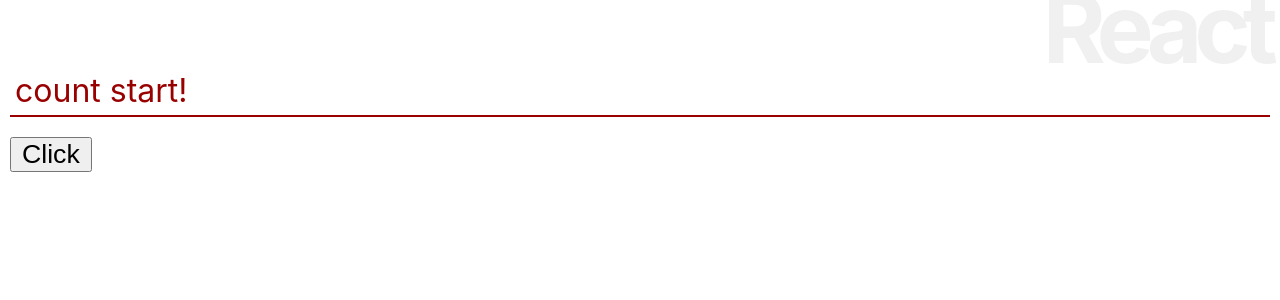
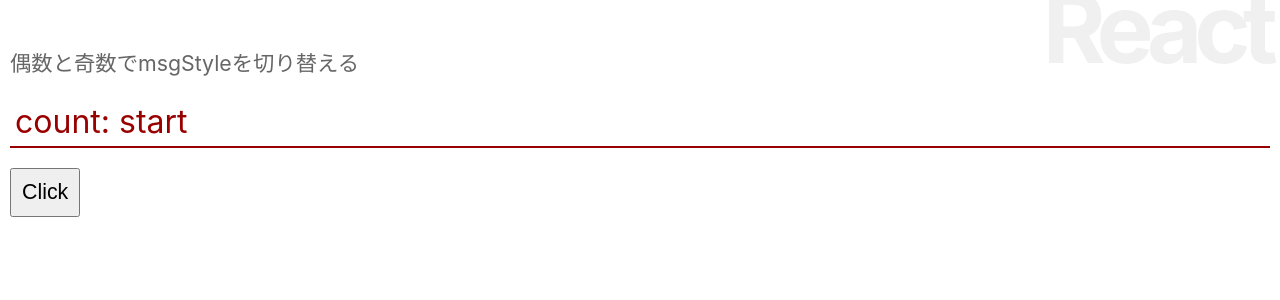
Before and after one commit to lightnning/react_app, a React (Create React App) app: page / in a window 1280 px wide. Shown: the top 300 px of the page. Built offline with nearby package versions, Linux system fonts and the light colour scheme.

Commit message:
ステートで表示を切り替える

```diff
--- a/src/App.js
+++ b/src/App.js
@@ -2,7 +2,7 @@ import React, { Component } from "react";
 import "./App.css";
 
 class App extends Component {
-  msgStyle = {
+  msgStyle1 = {
     fontSize: "24pt",
     color: "#900",
     margin: "20px 0px",
@@ -10,23 +10,34 @@ class App extends Component {
     borderBottom: "2px solid #900",
   };
 
+  msgStyle2 = {
+    fontSize: "20pt",
+    color: "white",
+    backgroundColor: "#900",
+    margin: "20px 0px",
+    padding: "5px",
+    borderBottom: "2px solid #900",
+  };
+
   btnStyle = {
-    fontSize: "20pt",
-    padding: "0px 10px",
+    fontSize: "16pt",
+    padding: "10px",
   };
 
   constructor(props) {
     super(props);
     this.state = {
       counter: 0,
-      msg: "count start!",
+      msg: "start",
+      flg: true,
     };
     this.doAction = this.doAction.bind(this);
   }
   doAction(e) {
     this.setState((state) => ({
       counter: state.counter + 1,
-      msg: "count: " + state.counter,
+      msg: state.counter,
+      flg: !state.flg,
     }));
   }
 
@@ -34,7 +45,14 @@ class App extends Component {
     return (
       <div>
         <h1>React</h1>
-        <p style={this.msgStyle}>{this.state.msg}</p>
+        <p>偶数と奇数でmsgStyleを切り替える</p>
+        {this.state.flg ? (
+          <p style={this.msgStyle1}>count: {this.state.msg}</p>
+
+        ) : (
+          <p style={this.msgStyle2}>{this.state.msg}</p>
+
+        )}
         <button style={this.btnStyle} onClick={this.doAction}>
           Click
         </button>
```
